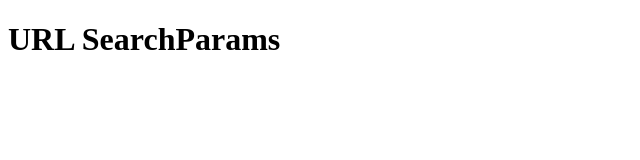
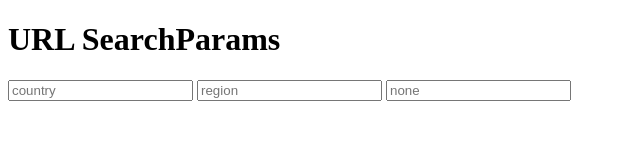
Before and after one commit to Otelbayev/JavaScript, a plain HTML site: page lesson48/index.html in a window 1280 px wide. Shown: the whole page, without its empty margins (0-640 px from the left). Drawn offline with Linux system fonts and the light colour scheme.

Commit message:
URL Search Params

```diff
--- a/lesson48/index.html
+++ b/lesson48/index.html
@@ -7,7 +7,27 @@
   </head>
   <body>
     <h1>URL SearchParams</h1>
-
+    <h2 id="path"></h2>
+    <form action="">
+      <input
+        oninput="onChange(event)"
+        type="text"
+        id="country"
+        placeholder="country"
+      />
+      <input
+        oninput="onChange(event)"
+        type="text"
+        id="region"
+        placeholder="region"
+      />
+      <input
+        oninput="onChange(event)"
+        type="text"
+        id="none"
+        placeholder="none"
+      />
+    </form>
     <script src="./index.js"></script>
   </body>
 </html>
--- a/lesson48/index.js
+++ b/lesson48/index.js
@@ -4,3 +4,45 @@
 // 	—  SearchParams
 // 	—  URL bo'yicha filter qilish.
 // 	—  URL bo'yicha share qilish
+
+console.log(window.location);
+
+//!127.0.0.1:5500/lesson48/index.html
+
+//!host -> 127.0.0.1:5500
+//!hostname -> 127.0.0.1
+//!href -> https://127.0.0.1:5500/lesson48/index.html
+//!origin -> https://127.0.0.1:5500
+//!pathname -> /lesson48/index.html
+//!port -> :5500
+//!protocol -> http
+
+let url = new URL(window.location);
+
+let search = url.searchParams;
+console.log(search.get("country"));
+search.delete("country");
+console.log(search.getAll("country"));
+search.set("country", "none");
+
+console.log(url.search);
+
+const replacer = (value, placeholder) => {
+  if (!value) {
+    search.delete(placeholder);
+  } else {
+    search.set(placeholder, value);
+  }
+  path.innerHTML = url.href;
+  return url.href;
+};
+
+let div = document.createElement("a");
+const onChange = ({ target: { value, placeholder } }) => {
+  //   const {
+  //     target: { value, placeholder },
+  //   } = e;
+  //   div.href = replacer(value, placeholder);
+  //   div.click();
+  replacer(value, placeholder);
+};
```
